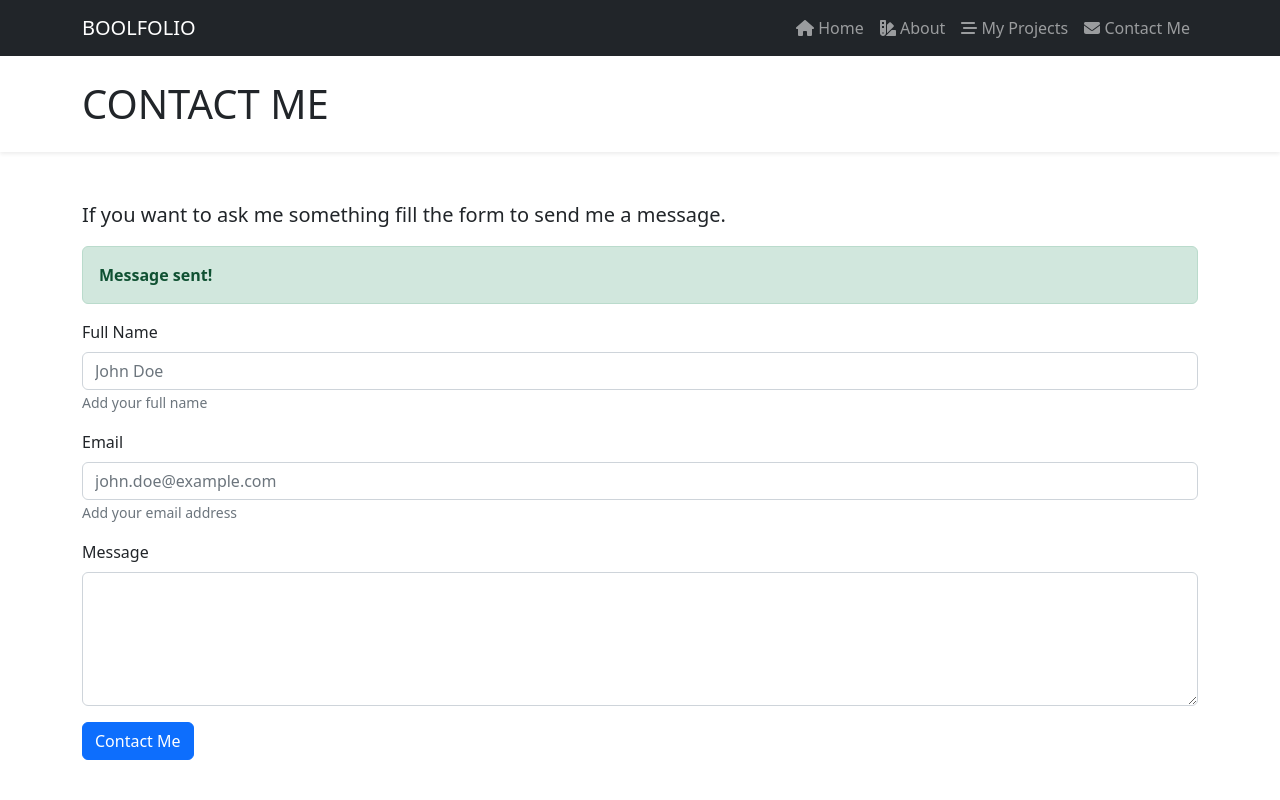
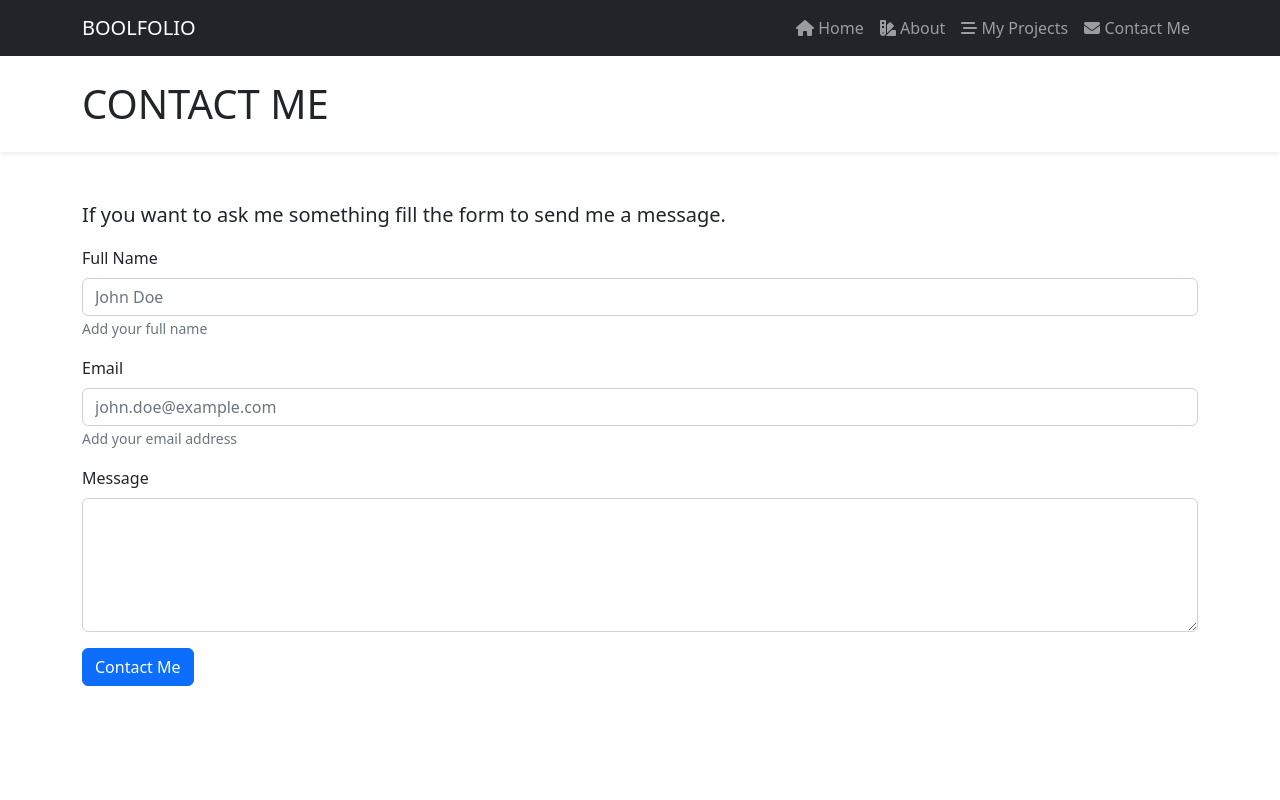
Before and after one commit to Gianmarco720/vite-boolfolio, a Vue app: page /contacts in a window 1280 px wide. Shown: the top 800 px of the page. Built offline with nearby package versions, Linux system fonts and the light colour scheme.

Commit message:
final commit

```diff
--- a/src/views/ContactsView.vue
+++ b/src/views/ContactsView.vue
@@ -58,28 +58,42 @@ export default {
             If you want to ask me something fill the form to send me a message.
         </p>
 
-        <div class="alert alert-success" role="alert">
+        <div v-if="success" class="alert alert-success" role="alert">
             <strong>Message sent!</strong>
         </div>
 
 
         <form @submit.prevent="sendForm()">
+
+            <!-- Name input -->
             <div class="mb-3">
                 <label for="name" class="form-label">Full Name</label>
                 <input type="text" name="name" id="name" v-model="name" class="form-control" placeholder="John Doe"
                     aria-describedby="nameHelper">
+
+                <!-- Name error -->
+                <p v-for="(error, index) in errors.name">{{ error }}</p>
                 <small id="nameHelper" class="text-muted">Add your full name</small>
             </div>
+
+            <!-- Email input -->
             <div class="mb-3">
                 <label for="email" class="form-label">Email</label>
                 <input type="email" name="email" id="email" v-model="email" class="form-control"
                     placeholder="john.doe@example.com" aria-describedby="emailHelper">
+
+                <!-- Email error -->
+                <p v-for="(error, index) in errors.email">{{ error }}</p>
                 <small id="emailHelper" class="text-muted">Add your email address</small>
             </div>
 
+            <!-- Message area -->
             <div class="mb-3">
                 <label for="message" class="form-label">Message</label>
                 <textarea class="form-control" name="message" id="message" v-model="message" rows="5"></textarea>
+
+                <!-- Message error -->
+                <p v-for="(error, index) in errors.message">{{ error }}</p>
             </div>
 
             <button type="submit" class="btn btn-primary" :disabled="loading">
```
